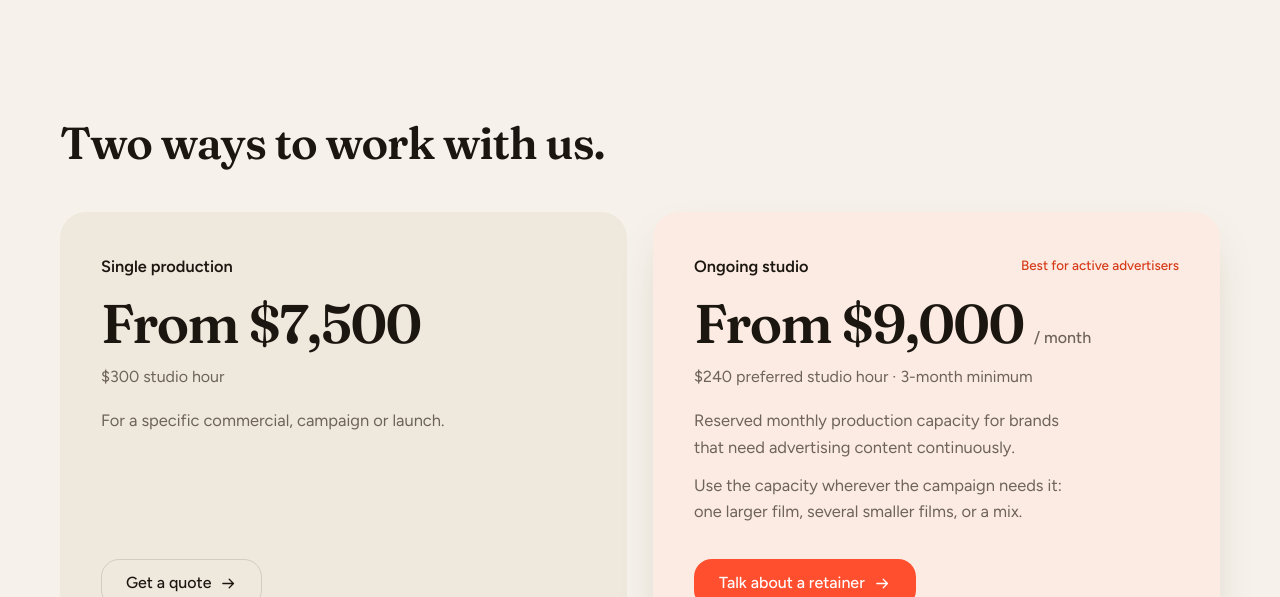
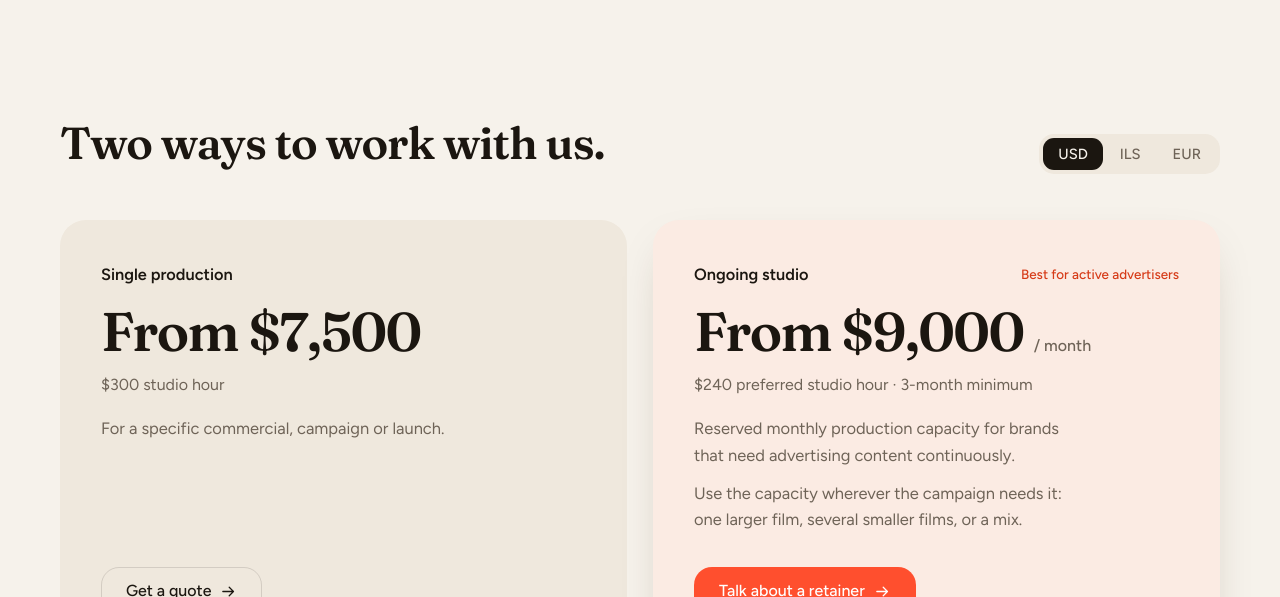
Before and after one commit to Jozeque/A.i-do, a website: page landing/commercials.html in a window 1280 px wide. Shown: the part 641-1238 px from the top of the page. Drawn offline with Linux system fonts and the light colour scheme; no server answers.

Commit message:
Let /commercials show its prices in ILS, USD or EUR
A segmented switch sits with the rate card rather than the nav, because it is a
pricing control. It rewrites every figure on the page at once: both plan prices,
both hourly rates and the two anchors up in the hero.

Rates come from a new GET /api/fx. The ECB via frankfurter is the source, with a
second provider behind it and hardcoded constants behind that, cached in memory
for twelve hours. A pricing block must never render a broken number, and a
public endpoint should not become a way to hammer someone else's API. If the
rates cannot be reached at all the page shows USD rather than printing a dollar
figure under a shekel sign.

Two things a straight conversion would have got wrong. Converted figures are
rounded, to the hundred above a thousand and to the ten below it, because a
studio rate card cannot show 22,588. And a converted price implies a fixed local
price that a moving rate will not honour, so anything other than USD carries a
line saying the work is quoted and invoiced in USD.

Visitors in Israel open on shekels; everyone else opens on USD, and a manual
choice is remembered. Switches are tracked, so the analytics will show which
currency the traffic actually wants.

Co-Authored-By: Claude Opus 5 (1M context) <noreply@anthropic.com>
Claude-Session: https://claude.ai/code/session_0133dsS4Da2WN7oF1dFp4y92

```diff
--- a/landing/commercials.html
+++ b/landing/commercials.html
@@ -240,6 +240,20 @@
   .plan .btn { align-self: flex-start; }
   .plan-cta-wrap { margin-top: auto; padding-top: clamp(24px, 3vw, 34px); }
   .plans-note { margin-top: 20px; font-size: .95rem; color: var(--ink-3); }
+  /* ── currency switch ──────────────────────────────────────────────────────
+     USD is what the studio invoices in. ILS and EUR are conversions shown for
+     orientation, so the control sits with the rate card rather than the nav. */
+  .pricing-head { display: flex; align-items: baseline; justify-content: space-between; gap: 16px 24px; flex-wrap: wrap; }
+  .fx { display: none; gap: 2px; padding: 4px; background: var(--sand); border-radius: 15px; }
+  .js .fx { display: inline-flex; }
+  .fx button {
+    font-family: var(--sans); font-size: .92rem; font-weight: 500; line-height: 1;
+    padding: 9px 15px; border: 0; border-radius: 11px; background: transparent; color: var(--ink-2);
+    cursor: pointer; transition: background .2s ease, color .2s ease;
+  }
+  .fx button:hover { color: var(--ink); }
+  .fx button[aria-pressed="true"] { background: var(--ink); color: var(--paper); }
+  .fx-note { margin-top: 8px; font-size: .95rem; color: var(--ink-3); }
 
   /* ── contact - closes the pricing block, not a section of its own ── */
   .contact {
@@ -455,7 +469,7 @@ src="https://www.facebook.com/tr?id=1619487023147325&ev=PageView&noscript=1" /><
           <a class="btn btn-line btn-lg" href="#work" data-cta="hero-work">See the work</a>
         </div>
         <p class="anchors">
-          <b>Projects from $7,500</b><i aria-hidden="true"></i><b>Ongoing production from $9,000/mo</b>
+          <b>Projects from <span data-usd="7500">$7,500</span></b><i aria-hidden="true"></i><b>Ongoing production from <span data-usd="9000">$9,000</span>/mo</b>
         </p>
       </div>
 
@@ -511,13 +525,20 @@ src="https://www.facebook.com/tr?id=1619487023147325&ev=PageView&noscript=1" /><
   <!-- ── pricing, closing into contact ───────────────────────────────── -->
   <section class="section" id="pricing">
     <div class="wrap">
-      <h2 class="lede up">Two ways to work with us.</h2>
+      <div class="pricing-head up">
+        <h2 class="lede">Two ways to work with us.</h2>
+        <div class="fx" role="group" aria-label="Show prices in">
+          <button type="button" data-cur="USD" aria-pressed="true">USD</button>
+          <button type="button" data-cur="ILS" aria-pressed="false">ILS</button>
+          <button type="button" data-cur="EUR" aria-pressed="false">EUR</button>
+        </div>
+      </div>
 
       <div class="plans up">
         <div class="plan plan--single">
           <div class="plan-top"><span class="plan-kind">Single production</span></div>
-          <div class="plan-price">From $7,500</div>
-          <p class="plan-rate">$300 studio hour</p>
+          <div class="plan-price">From <span data-usd="7500">$7,500</span></div>
+          <p class="plan-rate"><span data-usd="300">$300</span> studio hour</p>
           <p class="plan-body">For a specific commercial, campaign or launch.</p>
           <div class="plan-cta-wrap">
             <a class="btn btn-line" href="#contact" data-cta="plan-single" data-plan="single">Get a quote <svg class="arr" aria-hidden="true"><use href="#i-arr"/></svg></a>
@@ -529,8 +550,8 @@ src="https://www.facebook.com/tr?id=1619487023147325&ev=PageView&noscript=1" /><
             <span class="plan-kind">Ongoing studio</span>
             <span class="plan-flag">Best for active advertisers</span>
           </div>
-          <div class="plan-price">From $9,000 <small>/ month</small></div>
-          <p class="plan-rate">$240 preferred studio hour &middot; 3-month minimum</p>
+          <div class="plan-price">From <span data-usd="9000">$9,000</span> <small>/ month</small></div>
+          <p class="plan-rate"><span data-usd="240">$240</span> preferred studio hour &middot; 3-month minimum</p>
           <p class="plan-body">Reserved monthly production capacity for brands that need advertising content continuously.</p>
           <p class="plan-body">Use the capacity wherever the campaign needs it: one larger film, several smaller films, or a mix.</p>
           <div class="plan-cta-wrap">
@@ -540,6 +561,7 @@ src="https://www.facebook.com/tr?id=1619487023147325&ev=PageView&noscript=1" /><
       </div>
 
       <p class="plans-note up">Budget depends on production complexity, not video duration.</p>
+      <p class="fx-note up" id="fxNote" hidden>Converted at today&rsquo;s rate, for orientation. Work is quoted and invoiced in USD.</p>
 
       <!-- contact flows straight out of pricing -->
       <div class="contact up" id="contact">
@@ -731,6 +753,49 @@ src="https://www.facebook.com/tr?id=1619487023147325&ev=PageView&noscript=1" /><
     });
   });
 
+  // ── currency ───────────────────────────────────────────────────────────────
+  // USD is the billing currency. ILS and EUR are conversions, rounded so a rate
+  // card never shows a number like 27,412, and the page falls back to USD if the
+  // rates cannot be reached rather than printing a dollar figure under a shekel.
+  (() => {
+    const els = [...document.querySelectorAll('[data-usd]')];
+    const btns = [...document.querySelectorAll('.fx button')];
+    const note = document.getElementById('fxNote');
+    if (!els.length || !btns.length) return;
+    let rates = { USD: 1 };
+
+    const round = (n) => (n >= 1000 ? Math.round(n / 100) * 100 : Math.round(n / 10) * 10);
+    const apply = (want) => {
+      const cur = (want !== 'USD' && !rates[want]) ? 'USD' : want;
+      const nf = new Intl.NumberFormat('en-US', { style: 'currency', currency: cur, maximumFractionDigits: 0 });
+      els.forEach((el) => {
+        const usd = Number(el.dataset.usd);
+        el.textContent = nf.format(cur === 'USD' ? usd : round(usd * rates[cur]));
+      });
+      btns.forEach((b) => b.setAttribute('aria-pressed', String(b.dataset.cur === cur)));
+      if (note) note.hidden = cur === 'USD';
+      try { localStorage.setItem('shyow-currency', cur); } catch (e) {}
+    };
+
+    btns.forEach((b) => b.addEventListener('click', () => {
+      apply(b.dataset.cur);
+      track('currency_switch', { currency: b.dataset.cur });
+    }));
+
+    // a remembered choice wins; otherwise visitors in Israel open on shekels
+    let start = 'USD';
+    try { start = localStorage.getItem('shyow-currency') || start; } catch (e) {}
+    if (start === 'USD') {
+      try { if (Intl.DateTimeFormat().resolvedOptions().timeZone === 'Asia/Jerusalem') start = 'ILS'; } catch (e) {}
+    }
+
+    fetch('/api/fx')
+      .then((r) => r.json())
+      .then((j) => { if (j && j.rates) rates = Object.assign({ USD: 1 }, j.rates); })
+      .catch(() => {})
+      .finally(() => apply(start));
+  })();
+
   // ── the form ───────────────────────────────────────────────────────────────
   (() => {
     const form = document.getElementById('leadForm');
```
Also changed, not shown: server/index.js (+39 -1 lines).
